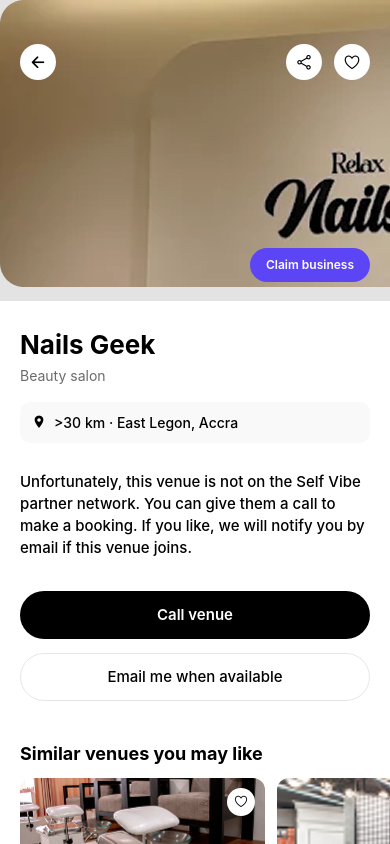
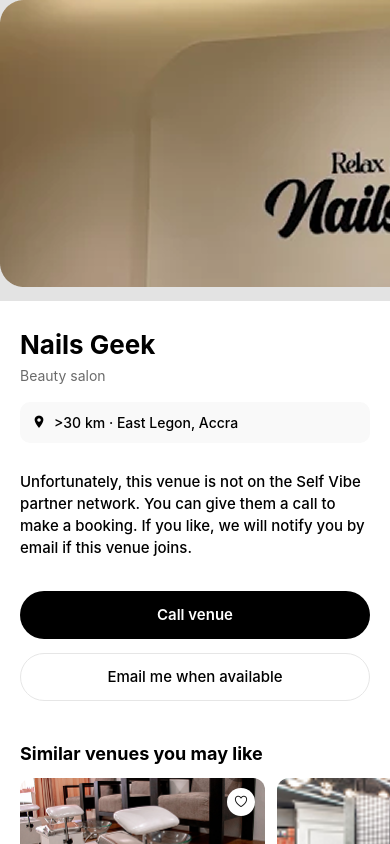
Before and after one commit to Cedric-Raichand/Self-vibe, a React Native app: screen / in a window 390 px wide. Built offline with nearby package versions, Linux system fonts and the light colour scheme.

Commit message:
added call venue design

```diff
--- a/App.js
+++ b/App.js
@@ -40,6 +40,21 @@
   venueB: require('./assets/Venue-B.png'),
   map: require('./assets/map.png'),
 };
+
+// If your Background.png already has the back/share/heart icons and the
+// "Claim business" pill baked into it, keep this true: the code then puts
+// invisible tap areas on top of them instead of drawing a second set.
+// Set it to false if you ever export the hero without those icons.
+const HERO_HAS_ICONS_BAKED = true;
+
+// Show the hero at the picture's own shape so nothing gets cropped.
+const heroSrc = Image.resolveAssetSource
+  ? Image.resolveAssetSource(IMAGES.hero)
+  : null;
+const HERO_ASPECT =
+  heroSrc && heroSrc.width && heroSrc.height
+    ? heroSrc.width / heroSrc.height
+    : 393 / 303;
 
 // ---------------------------------------------------------------------------
 // Static data (hardcoded for now; replace with an API later).
@@ -95,14 +110,19 @@
 }
 
 // White round icon button (used on the hero)
-function RoundButton({ icon, onPress, color = theme.black }) {
+// `ghost` = invisible tap area (used when the icon is already in the picture)
+function RoundButton({ icon, onPress, color = theme.black, ghost = false }) {
   return (
     <Pressable
       onPress={onPress}
       hitSlop={8}
-      style={({ pressed }) => [styles.roundBtn, pressed && styles.pressed]}
+      style={({ pressed }) => [
+        styles.roundBtn,
+        ghost && styles.ghost,
+        !ghost && pressed && styles.pressed,
+      ]}
     >
-      <Ionicons name={icon} size={18} color={color} />
+      {!ghost && <Ionicons name={icon} size={18} color={color} />}
     </Pressable>
   );
 }
@@ -209,23 +229,40 @@
 
             <View style={styles.heroBack}>
               {/* Single screen, so nothing to go back to yet */}
-              <RoundButton icon="arrow-back" onPress={() => {}} />
+              <RoundButton
+                icon="arrow-back"
+                onPress={() => {}}
+                ghost={HERO_HAS_ICONS_BAKED}
+              />
             </View>
 
             <View style={styles.heroActions}>
-              <RoundButton icon="share-social-outline" onPress={shareVenue} />
+              <RoundButton
+                icon="share-social-outline"
+                onPress={shareVenue}
+                ghost={HERO_HAS_ICONS_BAKED}
+              />
               <RoundButton
                 icon={saved ? 'heart' : 'heart-outline'}
                 color={saved ? '#E11D48' : theme.black}
                 onPress={() => setSaved((s) => !s)}
+                ghost={HERO_HAS_ICONS_BAKED}
               />
             </View>
 
             <Pressable
-              style={({ pressed }) => [styles.claimPill, pressed && styles.pressed]}
+              style={({ pressed }) => [
+                styles.claimPill,
+                HERO_HAS_ICONS_BAKED && styles.ghost,
+                !HERO_HAS_ICONS_BAKED && pressed && styles.pressed,
+              ]}
               onPress={() => {}}
             >
-              <Text style={styles.claimText}>Claim business</Text>
+              <Text
+                style={[styles.claimText, HERO_HAS_ICONS_BAKED && { opacity: 0 }]}
+              >
+                Claim business
+              </Text>
             </Pressable>
           </View>
 
@@ -318,9 +355,10 @@
   // Hero
   hero: {
     width: '100%',
-    aspectRatio: 393 / 303,
+    aspectRatio: HERO_ASPECT,
     backgroundColor: theme.placeholder,
   },
+  ghost: { backgroundColor: 'transparent' },
   heroBack: { position: 'absolute', top: 44, left: 20 },
   heroActions: {
     position: 'absolute',
@@ -403,7 +441,12 @@
     color: theme.black,
     marginBottom: 14,
   },
-  bodyText: { fontSize: 14, lineHeight: 22, color: theme.text },
+  bodyText: {
+    fontSize: 14,
+    lineHeight: 22,
+    fontWeight: '500',
+    color: theme.black,
+  },
 
   // Horizontal lists bleed to the screen edges but start aligned with content.
   listBleed: { marginHorizontal: -20 },
```
